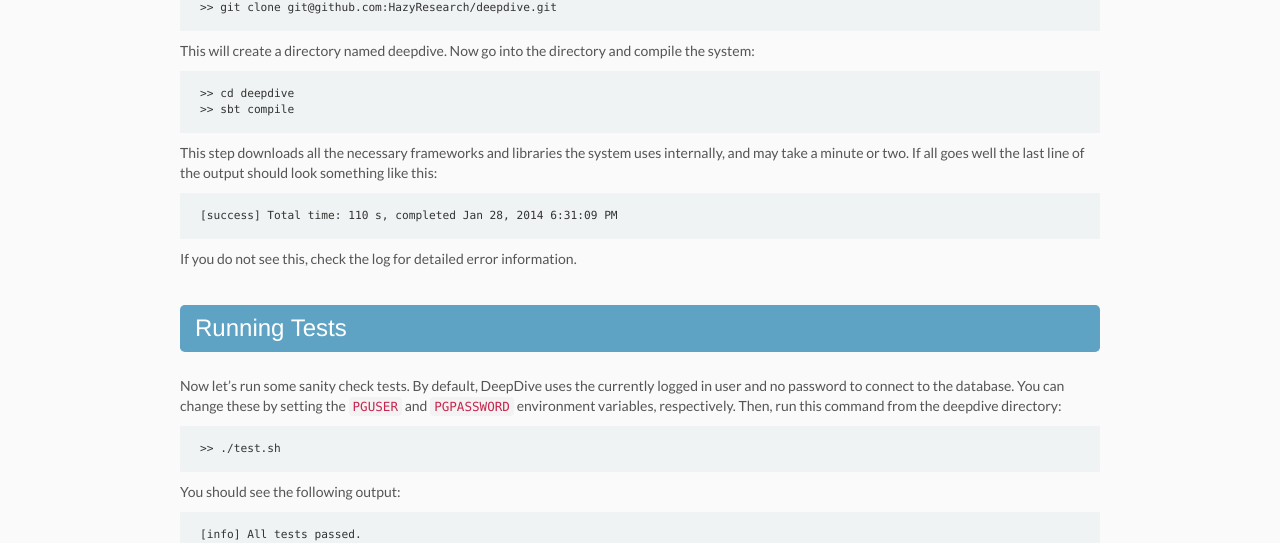
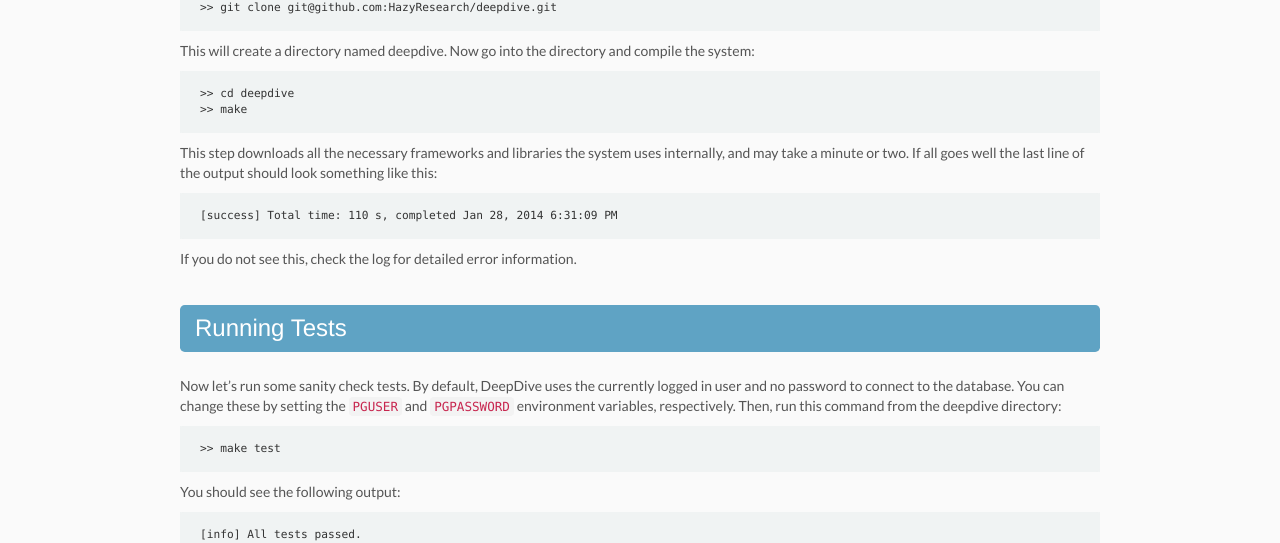
Before and after one commit to senaraiandi/deepdive, a Jekyll site: the page built from doc/installation.md, in a window 1280 px wide. Shown: the part 658-1201 px from the top of the page. Built offline with Jekyll 4.4.1, drawn with Linux system fonts in a browser that asks for light colours; nearby versions of some CDN libraries.

Commit message:
Use make for installation (#87)

```diff
--- a/doc/installation.md
+++ b/doc/installation.md
@@ -26,7 +26,7 @@
 This will create a directory named deepdive. Now go into the directory and compile the system:
 
     >> cd deepdive
-    >> sbt compile
+    >> make
 
 This step downloads all the necessary frameworks and libraries the system uses internally, and may take a minute or two. If all goes well the last line of the output should look something like this:
 
@@ -38,7 +38,7 @@
 
 Now let's run some sanity check tests. By default, DeepDive uses the currently logged in user and no password to connect to the database. You can change these by setting the `PGUSER` and `PGPASSWORD` environment variables, respectively. Then, run this command from the deepdive directory:
 
-    >> ./test.sh
+    >> make test
 
 You should see the following output:
 
```
